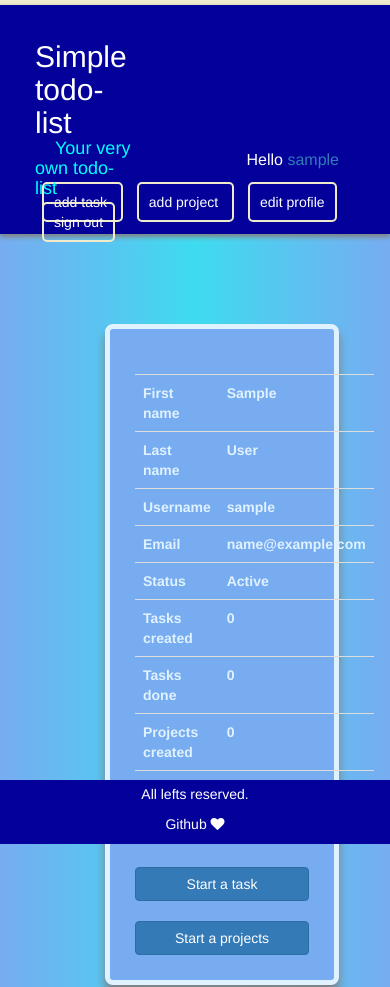
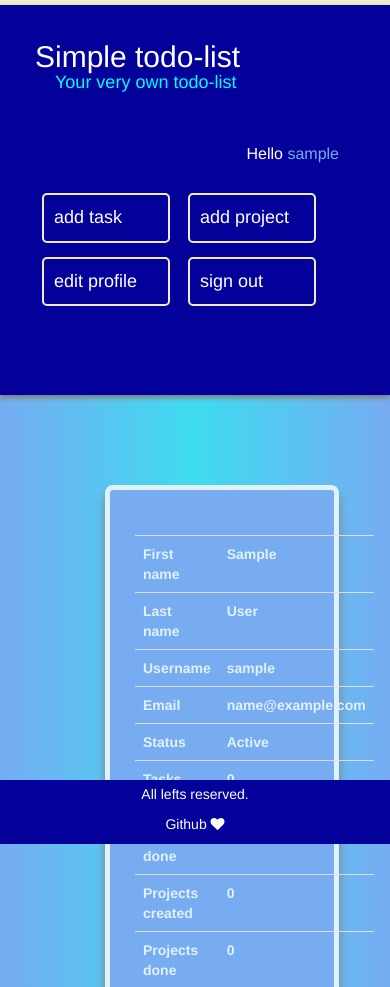
Before and after one commit to 1MahdiR/simple-todo-list, a Django app: page /account/ in a window 390 px wide. Shown: the top 987 px of the page. Run offline with Django 3.2, Linux system fonts and the light colour scheme; the visitor is signed in with stand-in values (Sample User, id 1); data comes from the database, SQL or seed files in the repository; some libraries are stand-ins or nearby versions.

Commit message:
Fixed base.css

```diff
--- a/static/base.css
+++ b/static/base.css
@@ -90,8 +90,13 @@ body {
 	margin-bottom: 20px;
 }
 
+.header-user a {
+	color: #77ACF1;
+
+}
+
 .header-user a:hover {
-
+	text-decoration: none;
 	color: white;
 }
 
@@ -128,3 +133,34 @@ body {
 
 	color: white;
 }
+
+@media only screen and (max-width: 550px) {
+
+	.header-title {
+		width: 100%;
+	}
+
+	.header-slogan {
+		width: 100%;
+	}
+
+	.header-body {
+		height: 390px;
+	}
+
+	.header-user {
+		margin-top: 50px;
+		width: 100%;
+	}
+
+	.header-btn {
+		width: 100%;
+	}
+
+  .header-btn a {
+		display:inline-block;
+		width: 40%;
+		padding: 0px;
+		font-size: 18px;
+	}
+}
```
